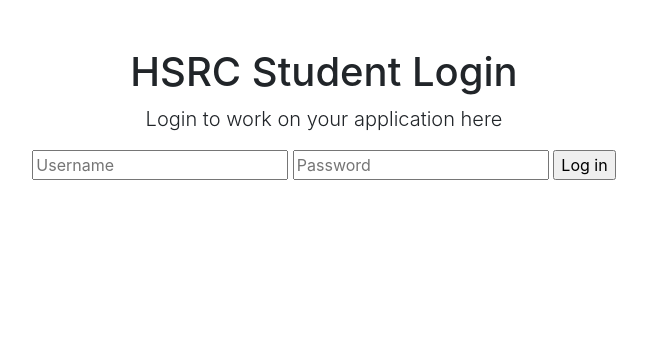
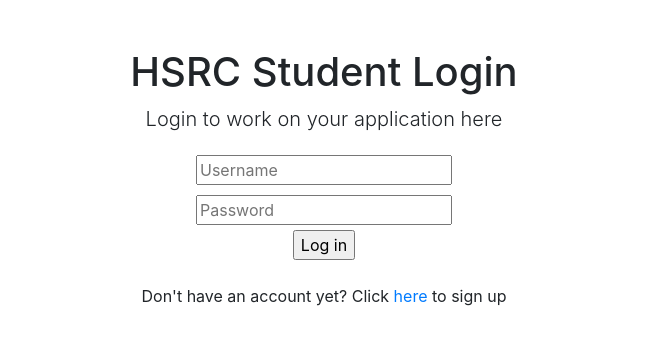
Before and after one commit to delaware2017/team-13, a Flask app: page / in a window 1280 px wide. Shown: the part 56-401 px from the top of the page, without its empty margins (316-963 px from the left). Run offline with Flask 2, Linux system fonts and the light colour scheme; some libraries are stand-ins or nearby versions.

Commit message:
Added registration page. Added link to it in the apps.py file.

```diff
--- a/flask-logins/app.py
+++ b/flask-logins/app.py
@@ -6,6 +6,12 @@ from tabledef import *
 engine = create_engine('sqlite:///users.db', echo=True)
 
 app = Flask(__name__)
+
+
+@app.route('/register',methods=['POST'])
+def new_user():
+		POST_USERNAME = str(request.form['username'])
+		POST_PASSWORD = str(request.form['password'])
 
 @app.route('/')
 def home():
--- a/flask-logins/templates/login.html
+++ b/flask-logins/templates/login.html
@@ -78,12 +78,17 @@
       <p>You're logged in already!</p>
       {% else %}
       <form action="/login" method="POST">
-        <input type="username" name="username" placeholder="Username">
-        <input type="password" name="password" placeholder="Password">
+        <input type="username" name="username" placeholder="Username" style="margin: 5px">
+		<br />
+        <input type="password" name="password" placeholder="Password" style="margin: 5px">
+		<br />
         <input type="submit" value="Log in">
       </form>
       {% endif %}
       {% endblock %}
+
+	<br />
+	  <p>Don't have an account yet? Click <a href="{{ url_for('new_user') }}">here</a> to sign up<p>
     </div>
 
     <!-- Bootstrap core JavaScript -->
```
Also changed, not shown: flask-logins/templates/new_user.html (added), flask-logins/users.db.
